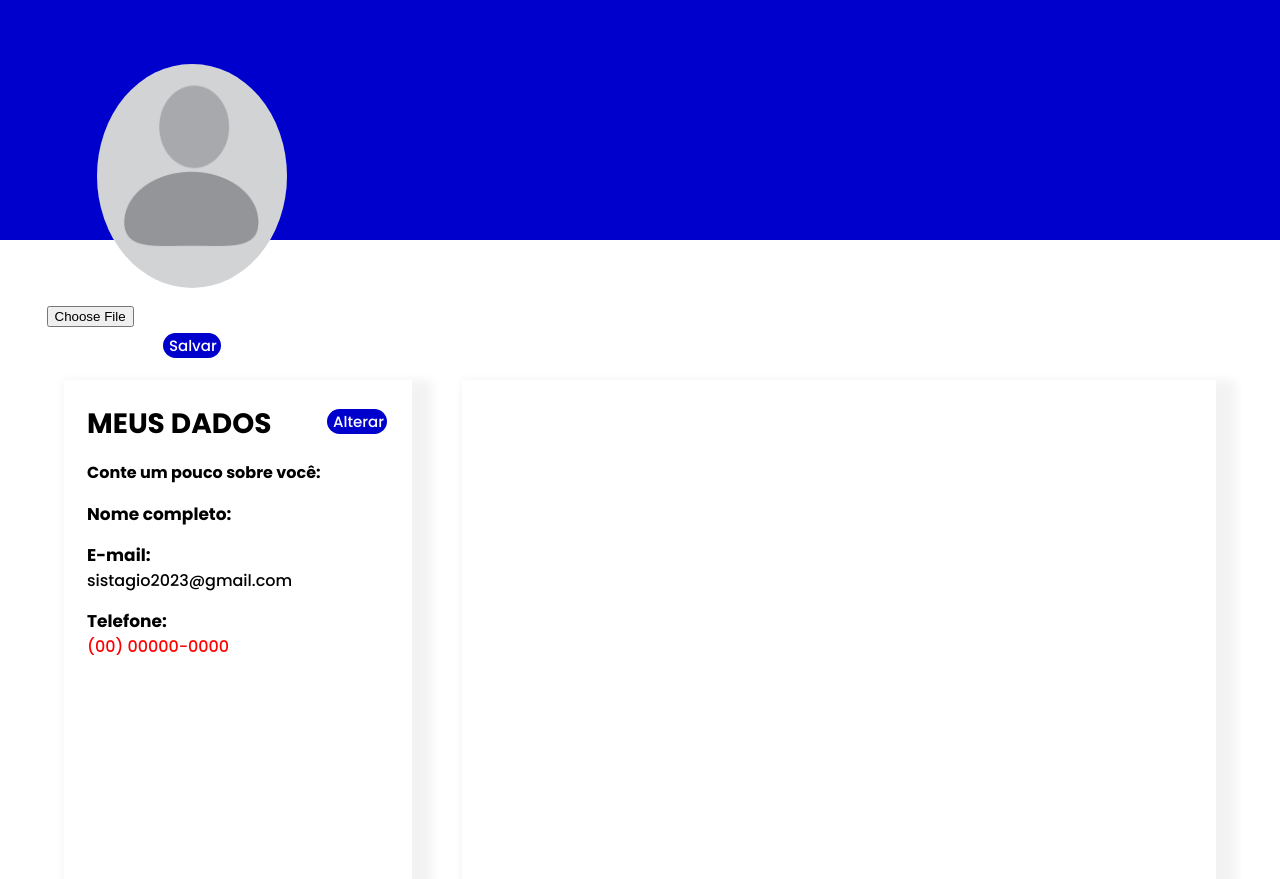
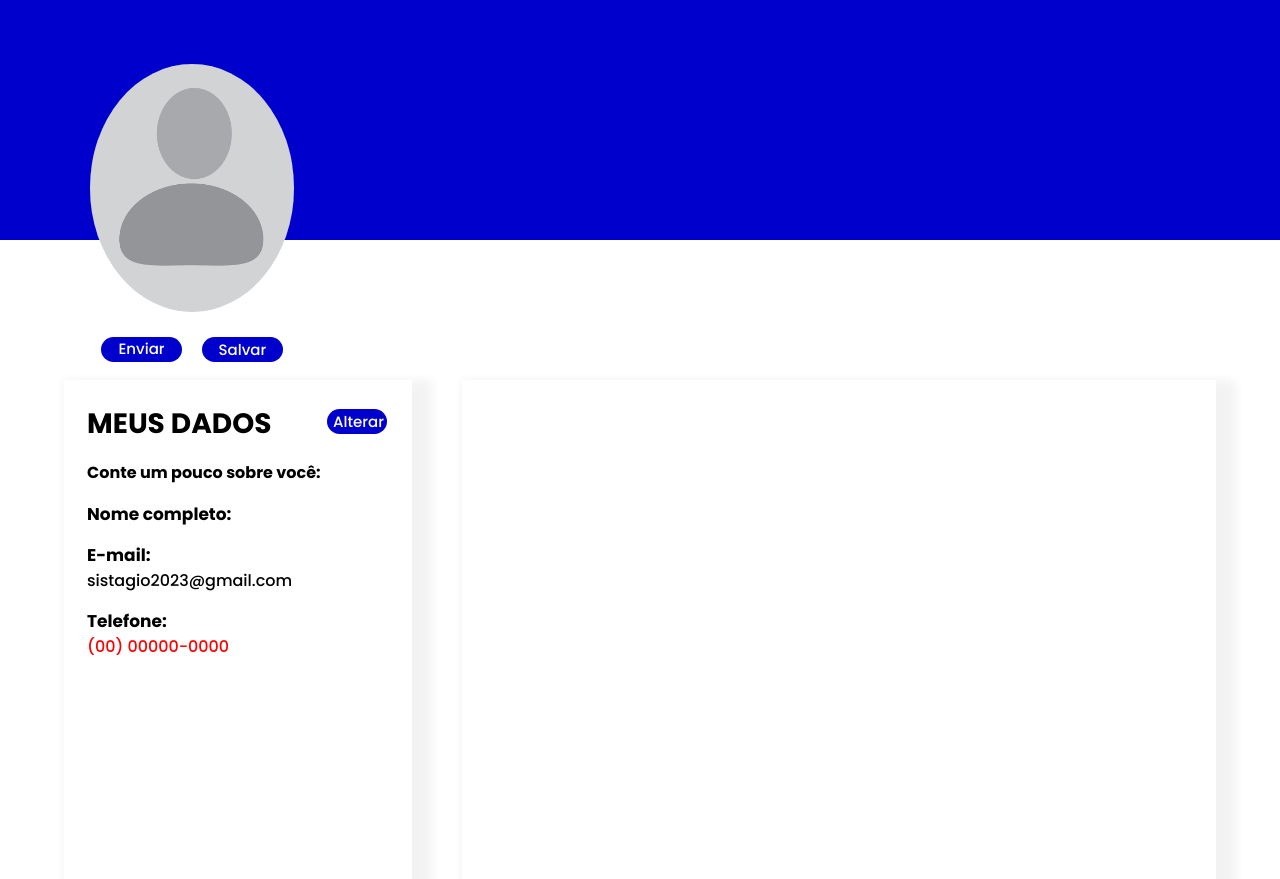
Before and after one commit to Thiag0nery/Sistagio, a Django app: page /perfil/ in a window 1280 px wide. Shown: the part 101-980 px from the top of the page. Run offline with Django 4.2, Linux system fonts and the light colour scheme; a user stored in the database is signed in; data comes from the database, SQL or seed files in the repository; both versions use the stored data as it was after the commit.

Commit message:
botão file estilizado// 7-junho 09:21

```diff
--- a/perfil/templates/perfil/perfil.html
+++ b/perfil/templates/perfil/perfil.html
@@ -30,8 +30,9 @@
                 {%endif%}
             <form class="container-foto-form" method="POST" enctype="multipart/form-data">
                  {% csrf_token %}
-                <input type="file" class="btn-foto-alterar" name="perfil_foto_usuario"  accept=".jpg, .jpeg, .png">
-                 <button class="btn-alterar-sobre" name="mudar-foto">Salvar foto</button>
+                 <label for="btn-foto-alterar" id="label-file">Enviar Arquivo</label>
+                <input type="file" id="btn-foto-alterar" name="perfil_foto_usuario"  accept=".jpg, .jpeg, .png">
+                 <button class="btn-alterar-sobre1" name="mudar-foto">Salvar foto</button>
             </form>
 
             </div>
--- a/templates/static/perfil.css
+++ b/templates/static/perfil.css
@@ -45,13 +45,14 @@ body {
 
 .img-perfil {
     border-radius: 50%;
-    width: 74%;
+    width: 80%;
+    height: 31vh;
 }
 .container-foto-form{
     display:flex;
     justify-content: center;
     align-content: center;
-    flex-wrap: wrap;
+
 }
 .container-meio {
     padding: 5% 5% 0 5%;
@@ -94,6 +95,9 @@ body {
 .descricao {
     margin-top: 5%;
 }
+.btn-foto-alterar{
+    margin-top: 7%;
+}
 
 .btn-alterar-sobre {
     margin: 0 auto;
@@ -108,7 +112,19 @@ body {
     color: white;
     cursor: pointer;
 }
-
+.btn-alterar-sobre1{
+    margin: 0 auto;
+    margin-top: 6%;
+    text-align: center;
+    border-radius: 25px;
+    font-size: 15px;
+    width: 40%;
+    height: 25px;
+    border: none;
+    background-color: #0000CD;
+    color: white;
+    cursor: pointer;
+}
 .textarea-descricao {
     border: solid 2px #0000CD;
     border-radius: 0 25px 0 25px;
@@ -255,3 +271,21 @@ body {
 .rating label:hover ~ label {
   color: #0000CD;
 }
+
+input[type="file"]{
+    display: none;
+}
+
+#label-file{
+    margin: 0 auto;
+    margin-top: 6%;
+    text-align: center;
+    border-radius: 25px;
+    font-size: 15px;
+    width: 40%;
+    height: 25px;
+    border: none;
+    background-color: #0000CD;
+    color: white;
+    cursor: pointer;
+}
```
Also changed, not shown: db.sqlite3, 3 other files.
